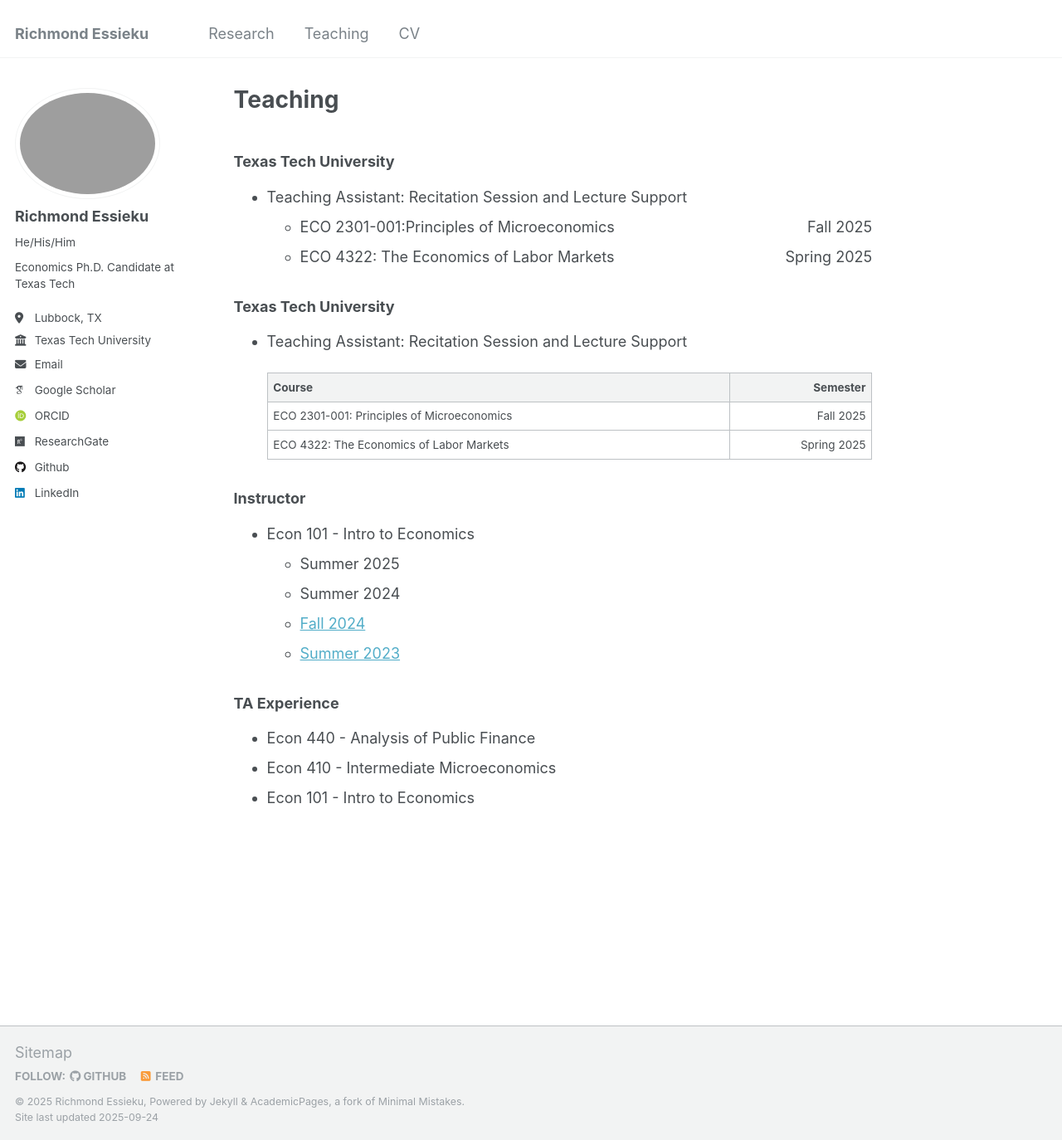
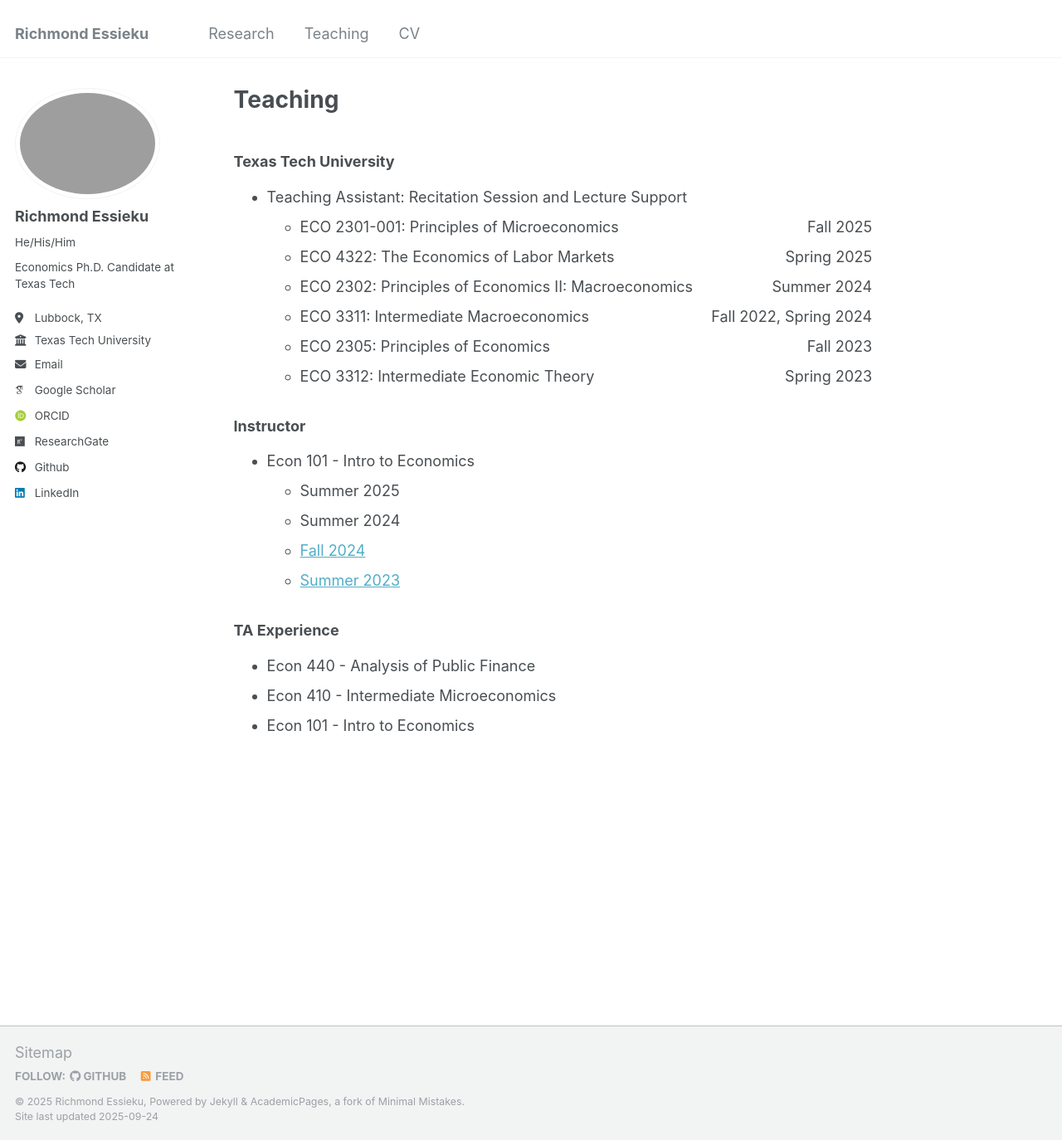
Before and after one commit to essieku/essieku.github.io, a Jekyll site: the page built from _pages/teaching.md, in a window 1280 px wide and 1374 px high. Shown: the whole window at 83% size. Built offline with Jekyll 4.4.1, drawn with Linux system fonts in a browser that asks for light colours; some web fonts are replaced.

Commit message:
Update teaching.md

```diff
--- a/_pages/teaching.md
+++ b/_pages/teaching.md
@@ -5,19 +5,19 @@ excerpt: ""
 author_profile: true
 ---
 
-### Texas Tech University
-- Teaching Assistant: Recitation Session and Lecture Support
-    - ECO 2301-001:Principles of Microeconomics <span style="float:right;">Fall 2025</span>
-    - ECO 4322: The Economics of Labor Markets  <span style="float:right;">Spring 2025</span>
-
 
 ### Texas Tech University
 - Teaching Assistant: Recitation Session and Lecture Support
+    - ECO 2301-001: Principles of Microeconomics <span style="float:right;">Fall 2025</span><br style="clear:both;" />
+    - ECO 4322: The Economics of Labor Markets <span style="float:right;">Spring 2025</span><br style="clear:both;" />
+    - ECO 2302: Principles of Economics II: Macroeconomics <span style="float:right;">Summer 2024</span><br style="clear:both;" />
+    - ECO 3311: Intermediate Macroeconomics <span style="float:right;">Fall 2022, Spring 2024</span><br style="clear:both;" />
+    - ECO 2305: Principles of Economics <span style="float:right;">Fall 2023</span><br style="clear:both;" />
+    - ECO 3312: Intermediate Economic Theory <span style="float:right;">Spring 2023</span><br style="clear:both;" />
 
-  | Course                                              | Semester   |
-  |:----------------------------------------------------|-----------:|
-  | ECO 2301-001: Principles of Microeconomics          | Fall 2025  |
-  | ECO 4322: The Economics of Labor Markets            | Spring 2025|
+
+
+
 
 
 
```
